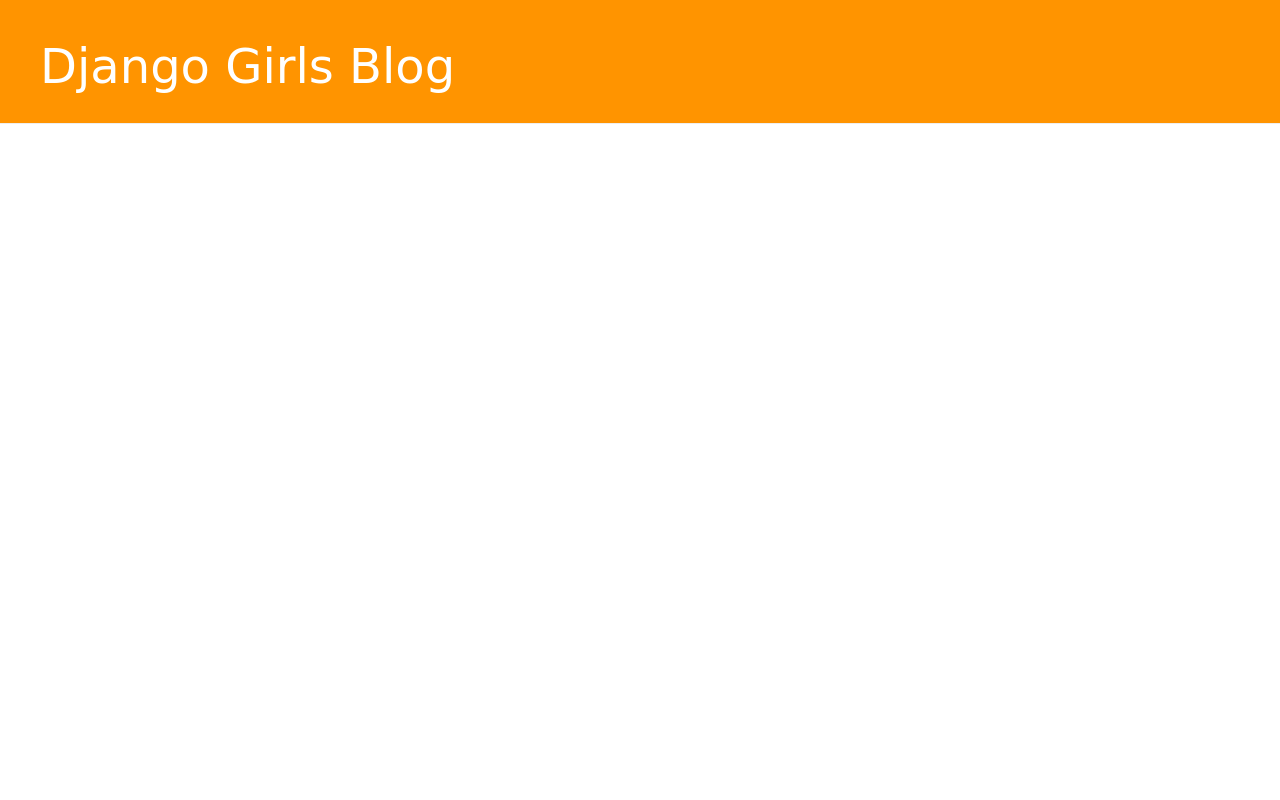
After one commit to barszcz11/my-first-blog, a Django app: template blog/templates/blog/base.html in a window 1280 px wide. The commit adds this page. Run offline with Django 3.2, Linux system fonts and the light colour scheme; the template is opened without the code that fills it, so the values that code supplies are empty; some libraries are stand-ins or nearby versions.

Commit message:
Added view and template for detailed blogpost as well as CSS for the site.

```diff
--- /dev/null
+++ b/blog/static/CSS/blog.css
@@ -0,0 +1,46 @@
+.page-header {
+    background-color: #ff9400;
+    margin-top: 0;
+    padding: 20px 20px 20px 40px;
+}
+
+.page-header h1, .page-header h1 a, .page-header h1 a:visited, .page-header h1 a:active {
+    color: #ffffff;
+    font-size: 36pt;
+    text-decoration: none;
+}
+
+.content {
+    margin-left: 40px;
+}
+
+h1, h2, h3, h4 {
+    font-family: 'Roboto Slab', cursive;
+}
+
+.date {
+    color: #828282;
+}
+
+.save {
+    float: right;
+}
+
+.post-form textarea, .post-form input {
+    width: 100%;
+}
+
+.top-menu, .top-menu:hover, .top-menu:visited {
+    color: #ffffff;
+    float: right;
+    font-size: 26pt;
+    margin-right: 20px;
+}
+
+.post {
+    margin-bottom: 70px;
+}
+
+.post h1 a, .post h1 a:visited {
+    color: #000000;
+}
--- /dev/null
+++ b/blog/templates/blog/base.html
@@ -0,0 +1,23 @@
+
+{% load static %}
+<html>
+    <head>
+        <title>Django Girls blog</title>
+        <link rel="stylesheet" href="//maxcdn.bootstrapcdn.com/bootstrap/3.2.0/css/bootstrap.min.css">
+        <link rel="stylesheet" href="//maxcdn.bootstrapcdn.com/bootstrap/3.2.0/css/bootstrap-theme.min.css">
+        <link rel="stylesheet" href="{% static 'css/blog.css' %}">
+    </head>
+    <body>
+        <div class="page-header">
+            <h1><a href="/">Django Girls Blog</a></h1>
+        </div>
+        <div class="content container">
+            <div class="row">
+                <div class="col-md-8">
+                {% block content %}
+                {% endblock %}
+                </div>
+            </div>
+        </div>
+    </body>
+</html>
--- a/blog/urls.py
+++ b/blog/urls.py
@@ -3,4 +3,5 @@
 
 urlpatterns = [
 	path('', views.post_list, name="post_list"),
-	]
+	path('post/<int:pk>/', views.post_detail, name='post_detail'),
+]
--- a/blog/views.py
+++ b/blog/views.py
@@ -1,6 +1,7 @@
 from django.shortcuts import render
 from django.utils import timezone
 from .models import Post
+from django.shortcuts import render, get_object_or_404
 
 # Create your views here
 
@@ -10,3 +11,7 @@
 def post_list(request):
 	posts = Post.objects.filter(published_date__lte=timezone.now()).order_by('published_date')
 	return render(request, 'blog/post_list.html', {'posts': posts})
+
+def post_detail(request, pk):
+    post = get_object_or_404(Post, pk=pk)
+    return render(request, 'blog/post_detail.html', {'post': post})
```
Also changed, not shown: blog/templates/blog/post_detail.html (added, +13 -0 lines), blog/templates/blog/post_list.html (+11 -20 lines).
